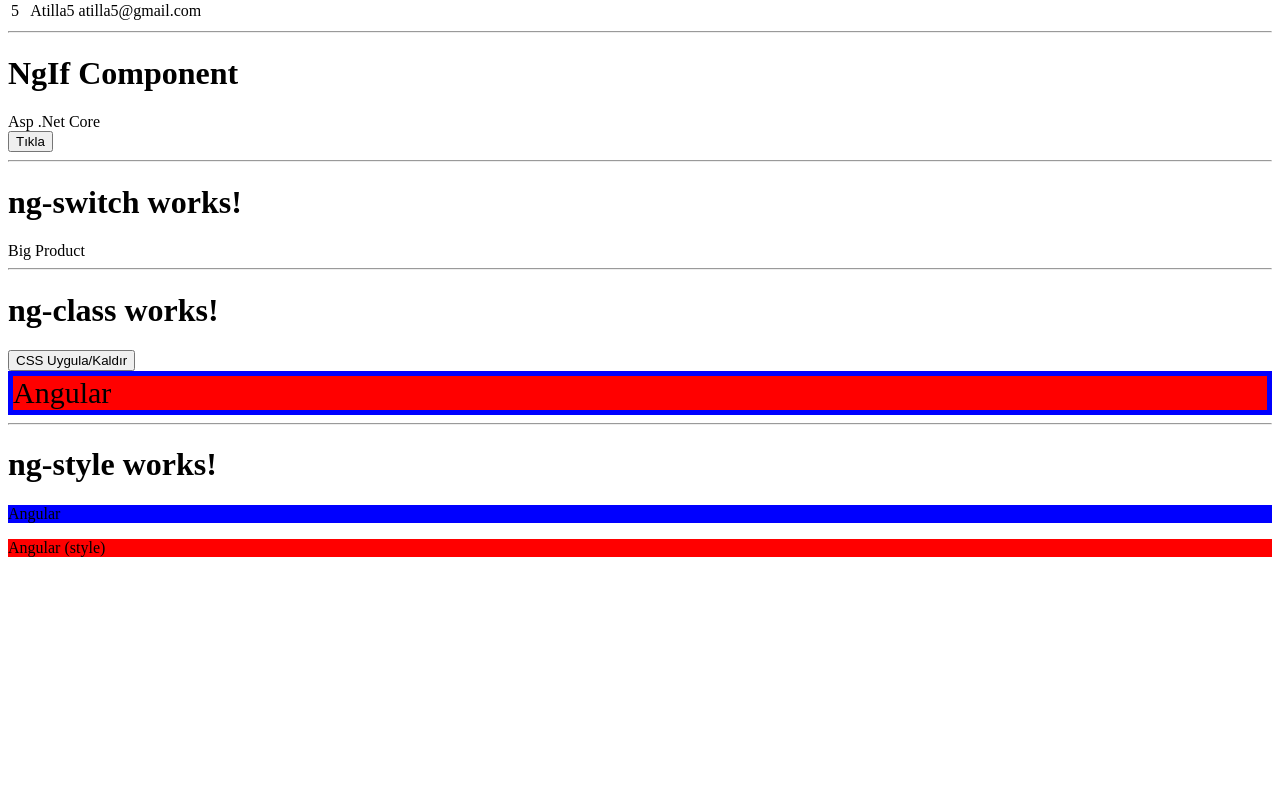
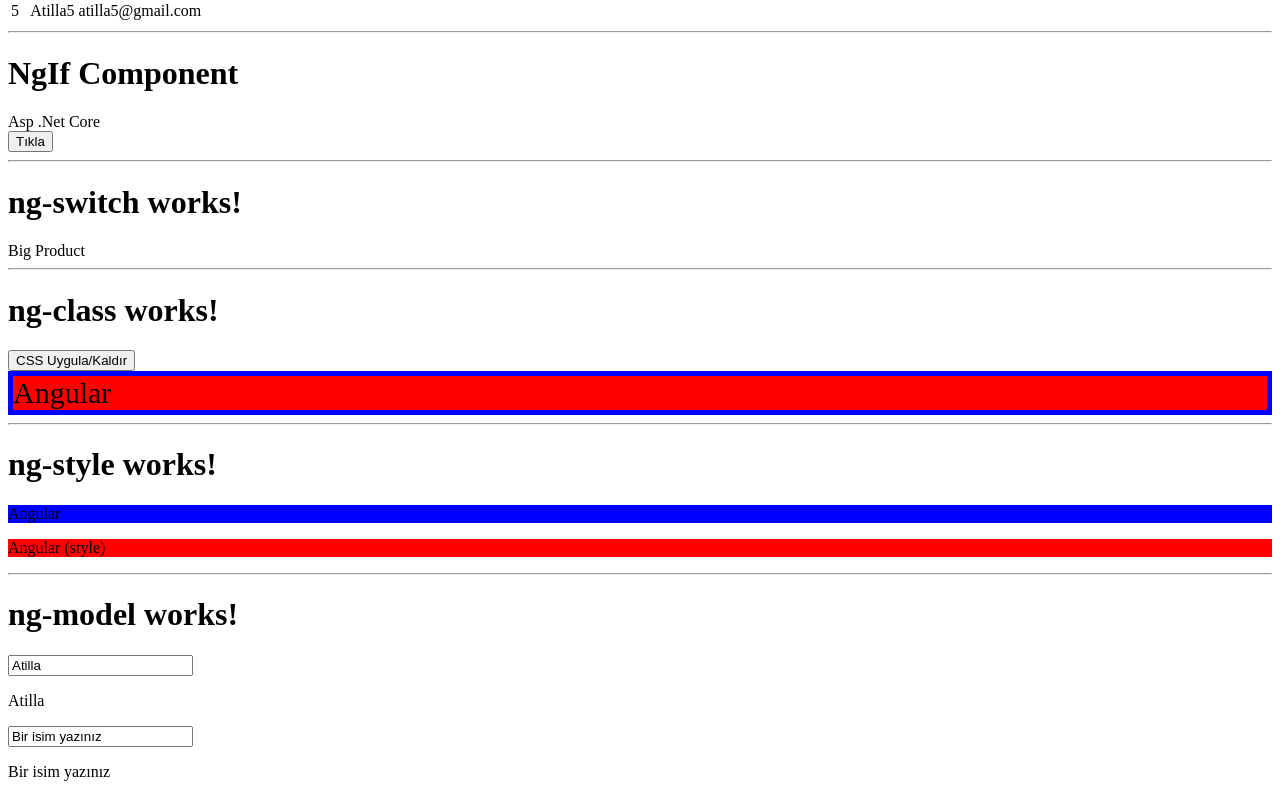
Before and after one commit to atillakalay/TurkcellAngularCourse, an Angular app in the folder angularapp/: page / in a window 1280 px wide. Shown: the part 576-1373 px from the top of the page. Before the commit the page ends 1149 px from the top, so only its background shows below. Built offline with nearby package versions, Linux system fonts and the light colour scheme.

Commit message:
The NgModel Directive course has been completed.

```diff
--- a/angularapp/src/app/app.component.html
+++ b/angularapp/src/app/app.component.html
@@ -10,3 +10,5 @@
 <app-ng-class></app-ng-class>
 <hr>
 <app-ng-style></app-ng-style>
+<hr>
+<app-ng-model></app-ng-model>
--- a/angularapp/src/app/app.module.ts
+++ b/angularapp/src/app/app.module.ts
@@ -8,6 +8,7 @@ import { NgIfComponent } from './directive/ng-if/ng-if.component';
 import { NgSwitchComponent } from './directive/ng-switch/ng-switch.component';
 import { NgClassComponent } from './directive/ng-class/ng-class.component';
 import { NgStyleComponent } from './directive/ng-style/ng-style.component';
+import { NgModelComponent } from './directive/ng-model/ng-model.component';
 
 @NgModule({
   declarations: [
@@ -16,7 +17,8 @@ import { NgStyleComponent } from './directive/ng-style/ng-style.component';
     NgIfComponent,
     NgSwitchComponent,
     NgClassComponent,
-    NgStyleComponent
+    NgStyleComponent,
+    NgModelComponent
   ],
   imports: [
     BrowserModule,
--- /dev/null
+++ b/angularapp/src/app/directive/ng-model/ng-model.component.html
@@ -0,0 +1,6 @@
+<h1>ng-model works!</h1>
+<input [ngModel]="name" type="text" (ngModelChange)="name=$event">
+<p>{{name}}</p>
+
+<input [(ngModel)]="name2" type="text" >
+<p>{{name2}}</p>
--- /dev/null
+++ b/angularapp/src/app/directive/ng-model/ng-model.component.ts
@@ -0,0 +1,14 @@
+import { Component } from '@angular/core';
+
+@Component({
+  selector: 'app-ng-model',
+  templateUrl: './ng-model.component.html',
+  styleUrls: ['./ng-model.component.css']
+})
+export class NgModelComponent {
+
+  name:string="Atilla"
+  name2:string="Bir isim yazınız"
+
+
+}
```
Also changed, not shown: angularapp/src/app/directive/ng-model/ng-model.component.css (added), 1 other file (tests, documents, lock files or other folders).
